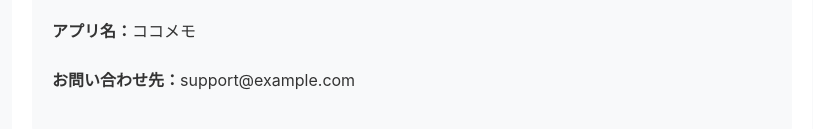
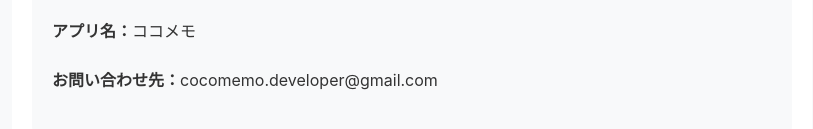
Before and after one commit to sikakou54/cocomemo, a plain HTML site: page privacy.html in a window 1280 px wide. Shown: the part 3025-3154 px from the top of the page, without its empty margins (228-1041 px from the left). Drawn offline with Linux system fonts and the light colour scheme.

Commit message:
Add files via upload

```diff
--- a/privacy.html
+++ b/privacy.html
@@ -194,7 +194,7 @@
             <div class="contact">
                 <p>本プライバシーポリシーに関するご質問やご不明な点がございましたら、以下の連絡先までお問い合わせください。</p>
                 <p><strong>アプリ名：</strong>ココメモ</p>
-                <p><strong>お問い合わせ先：</strong>support@example.com</p>
+                <p><strong>お問い合わせ先：</strong>cocomemo.developer@gmail.com</p>
             </div>
         </div>
     </div>
```
Also changed, not shown: terms.html (+1 -1 lines).
